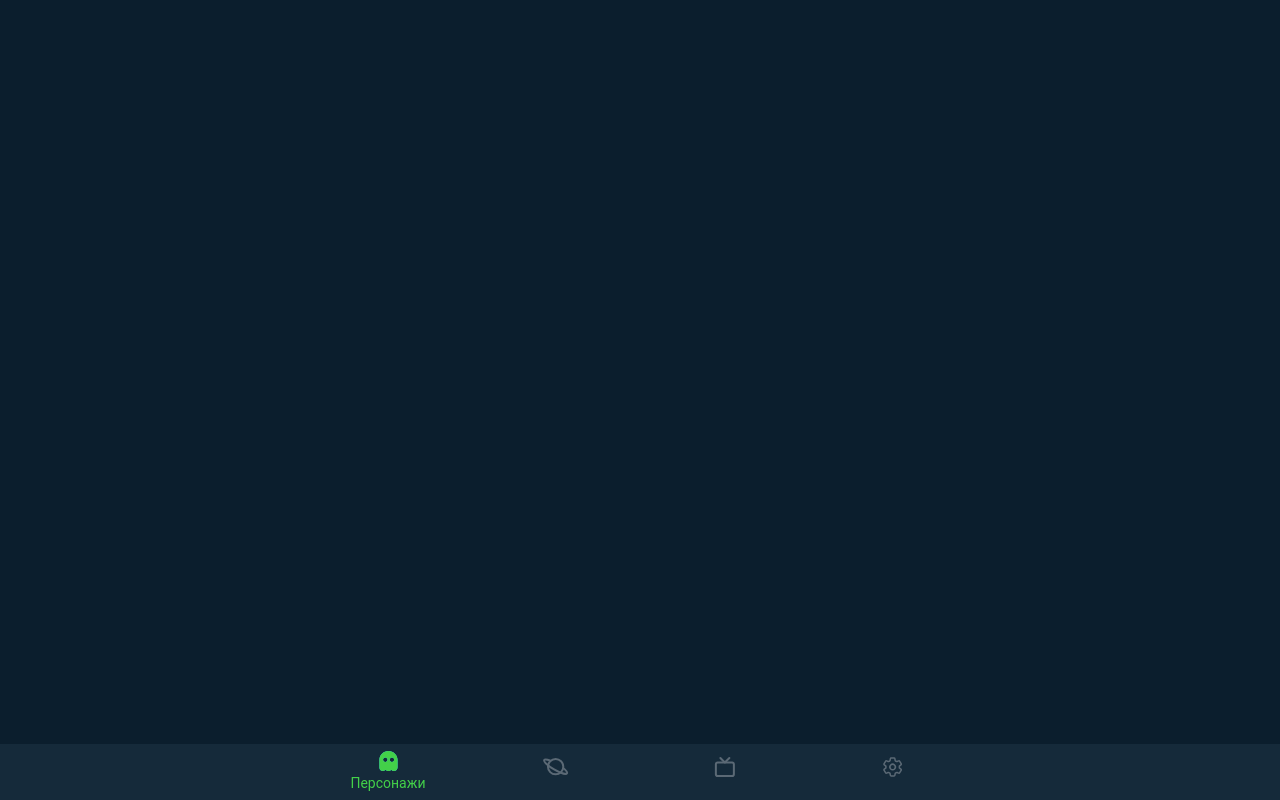
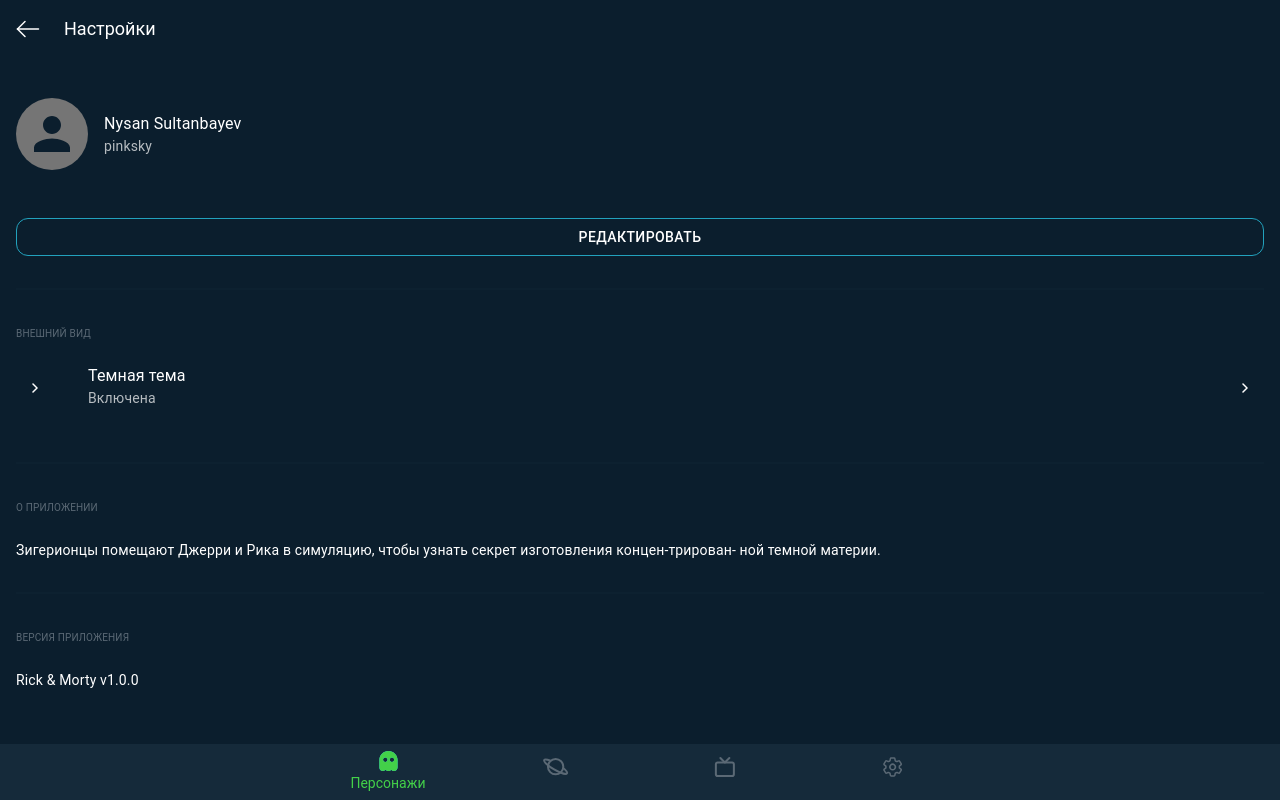
Before and after one commit to pinkskie/RickAndMorty, a React (Create React App) app: page /settings in a window 1280 px wide. Built offline with nearby package versions, Linux system fonts and the light colour scheme.

Commit message:
Added: settings

```diff
--- /dev/null
+++ b/src/icons/PaletteIcon.jsx
@@ -0,0 +1,43 @@
+const PaletteIcon = () => {
+    <svg width="36" height="36" viewBox="0 0 36 36" fill="none" xmlns="http://www.w3.org/2000/svg">
+        <path
+            d="M17.9984 9.5625C17.7704 9.5625 17.5859 9.747 17.5889 9.975C17.5889 10.203 17.7734 10.3875 18.0014 10.3875C18.2294 10.3875 18.4139 10.203 18.4139 9.975C18.4109 9.747 18.2279 9.5625 17.9984 9.5625"
+            stroke="white"
+            strokeWidth="1.5"
+            strokeLinecap="round"
+            strokeLinejoin="round"/>
+        <path
+            d="M10.386 17.9985C10.386 17.7705 10.2015 17.586 9.975 17.589C9.747 17.589 9.5625 17.7735 9.5625 18.0015C9.5625 18.2295 9.747 18.414 9.975 18.414C10.203 18.414 10.386 18.228 10.386 17.9985"
+            stroke="white"
+            strokeWidth="1.5"
+            strokeLinecap="round"
+            strokeLinejoin="round"/>
+        <path
+            d="M23.9655 12.033C23.805 11.8725 23.544 11.8725 23.385 12.0345C23.2245 12.195 23.2245 12.456 23.385 12.6165C23.5455 12.777 23.8065 12.777 23.967 12.6165C24.1275 12.4545 24.1275 12.195 23.9655 12.033Z"
+            stroke="white"
+            strokeWidth="1.5"
+            strokeLinecap="round"
+            strokeLinejoin="round"/>
+        <path
+            d="M12.6149 23.3835C12.4544 23.223 12.1934 23.223 12.0344 23.385C11.8739 23.5455 11.8739 23.8065 12.0344 23.967C12.1949 24.1275 12.4559 24.1275 12.6164 23.967C12.7769 23.8065 12.7769 23.5455 12.6149 23.3835Z"
+            stroke="white"
+            strokeWidth="1.5"
+            strokeLinecap="round"
+            strokeLinejoin="round"/>
+        <path
+            d="M12.6165 12.6151C12.777 12.4546 12.777 12.1936 12.615 12.0346C12.4545 11.8741 12.1935 11.8741 12.033 12.0346C11.8725 12.1951 11.8725 12.4561 12.033 12.6166C12.1935 12.7771 12.4545 12.7771 12.6165 12.6151Z"
+            stroke="white"
+            strokeWidth="1.5"
+            strokeLinecap="round"
+            strokeLinejoin="round"/>
+        <path
+            d="M17.9998 31.5001C10.4173 31.5001 4.29431 25.2481 4.50581 17.6176C4.70081 10.5736 10.5733 4.70105 17.6173 4.50605C25.2478 4.29455 31.4998 10.4176 31.4998 18.0001V19.5001C31.4998 21.1576 30.1573 22.5001 28.4998 22.5001H25.4053C23.4118 22.5001 21.9733 24.4081 22.5208 26.3236L22.9063 27.6751C23.4553 29.5921 22.0153 31.5001 20.0233 31.5001H17.9998Z"
+            stroke="white"
+            strokeWidth="1.5"
+            strokeLinecap="round"
+            strokeLinejoin="round"/>
+    </svg>
+
+}
+
+export default PaletteIcon;
--- a/src/icons/index.js
+++ b/src/icons/index.js
@@ -7,3 +7,4 @@ export { default as PasswordIcon } from './PasswordIcon';
 export { default as ArrowIcon } from './ArrowIcon';
 export { default as VectorIcon } from './VectorIcon';
 export { default as PlayIcon } from './PlayIcon';
+export { default as PaletteIcon } from './PaletteIcon';
--- a/src/pages/settings/settings.jsx
+++ b/src/pages/settings/settings.jsx
@@ -1,9 +1,88 @@
-// import styles from  './Settings.module.css';
+
+import { makeStyles } from '@material-ui/core/styles';
+import { IconButton, ListItem, Button, Avatar, ListItemAvatar, ListItemText, Divider, List, ListItemSecondaryAction, Typography } from "@material-ui/core";
+import { ArrowIcon, PaletteIcon, VectorIcon } from "icons";
+import { useHistory } from "react-router-dom";
+
+const useStyles = makeStyles((theme) => ({
+    large: {
+      width: theme.spacing(15),
+      height: theme.spacing(15),
+    },
+    position: {
+        padding: 16,
+        marginBottom: 32
+    },
+    root: {
+        display: "flex"
+    },
+    span: {
+        color: '#5B6975',
+        fontSize: 10,
+        textTransform: 'uppercase'
+    }
+  }));
 
 
-const Settings = () => {
+  const Settings = () => {
+      const classes = useStyles()
+      const history = useHistory();
+
+      function handleClick() {
+          history.goBack();
+        }
     return (
         <>
+            <IconButton aria-label="delete" size="small" onClick={handleClick}  className={classes.position}>
+                <ArrowIcon /> <span style={{marginLeft:24}}>Настройки</span>
+            </IconButton>
+            <ListItem className={classes.root}>
+                <ListItemAvatar >
+                    <Avatar />
+                    </ListItemAvatar>
+                        <ListItemText
+                            primary={'Nysan Sultanbayev'}
+                            secondary={'pinksky'}
+                        />
+            </ListItem>
+            <div className={classes.position}>
+            <Button
+                variant="contained"
+                color="secondary"
+                fullWidth
+                style={{marginTop:24}}
+                type="button"
+                // onClick={handleSubmit}
+            >
+                Редактировать
+            </Button>
+            <Divider light style={{marginTop: 32, marginBottom: 32}}/>
+            <span className={classes.span}> Внешний Вид</span>
+            <List>
+                <ListItem className={classes.root}>
+                    <ListItemAvatar >
+                        <VectorIcon/>
+                        </ListItemAvatar>
+                            <ListItemText
+                                primary={'Темная тема'}
+                                secondary={'Включена'}
+                            />
+                </ListItem>
+                <ListItemSecondaryAction>
+                    <VectorIcon/>
+                </ListItemSecondaryAction>
+            </List>
+            <Divider light style={{marginTop: 32, marginBottom: 32}}/>
+            <span className={classes.span}> О приложении</span>
+            <Typography variant="body2" component="p" style={{marginTop: 24}}>
+                Зигерионцы помещают Джерри и Рика в симуляцию, чтобы узнать секрет изготовления концен-трирован- ной темной материи.
+            </Typography>
+            <Divider light style={{marginTop: 32, marginBottom: 32}}/>
+            <span className={classes.span}> Версия приложения</span>
+            <Typography variant="body2" component="p" style={{marginTop: 24}}>
+                Rick & Morty v1.0.0
+            </Typography>
+            </div>
 
         </>
      );
--- a/src/utils/styles/theme.js
+++ b/src/utils/styles/theme.js
@@ -38,6 +38,12 @@ const theme = createTheme({
                 color: 'white',
                 textTransform: 'inherit',
                 padding: '12px'
+            },
+            containedSecondary: {
+                backgroundColor:  'transparent',
+                boxShadow: 'none',
+                border: '1px solid #22A2BD',
+                borderRadius: 12
             }
         },
         MuiAvatar: {
@@ -54,6 +60,11 @@ const theme = createTheme({
             colorDefault: {
                 backgroundColor: palette.background.default
             }
+        },
+        MuiDivider: {
+            light: {
+                border: '1px solid #152A3A'
+            }
         }
     }
 })
```
Also changed, not shown: src/pages/settings/editProfile.jsx (added, +8 -0 lines).
